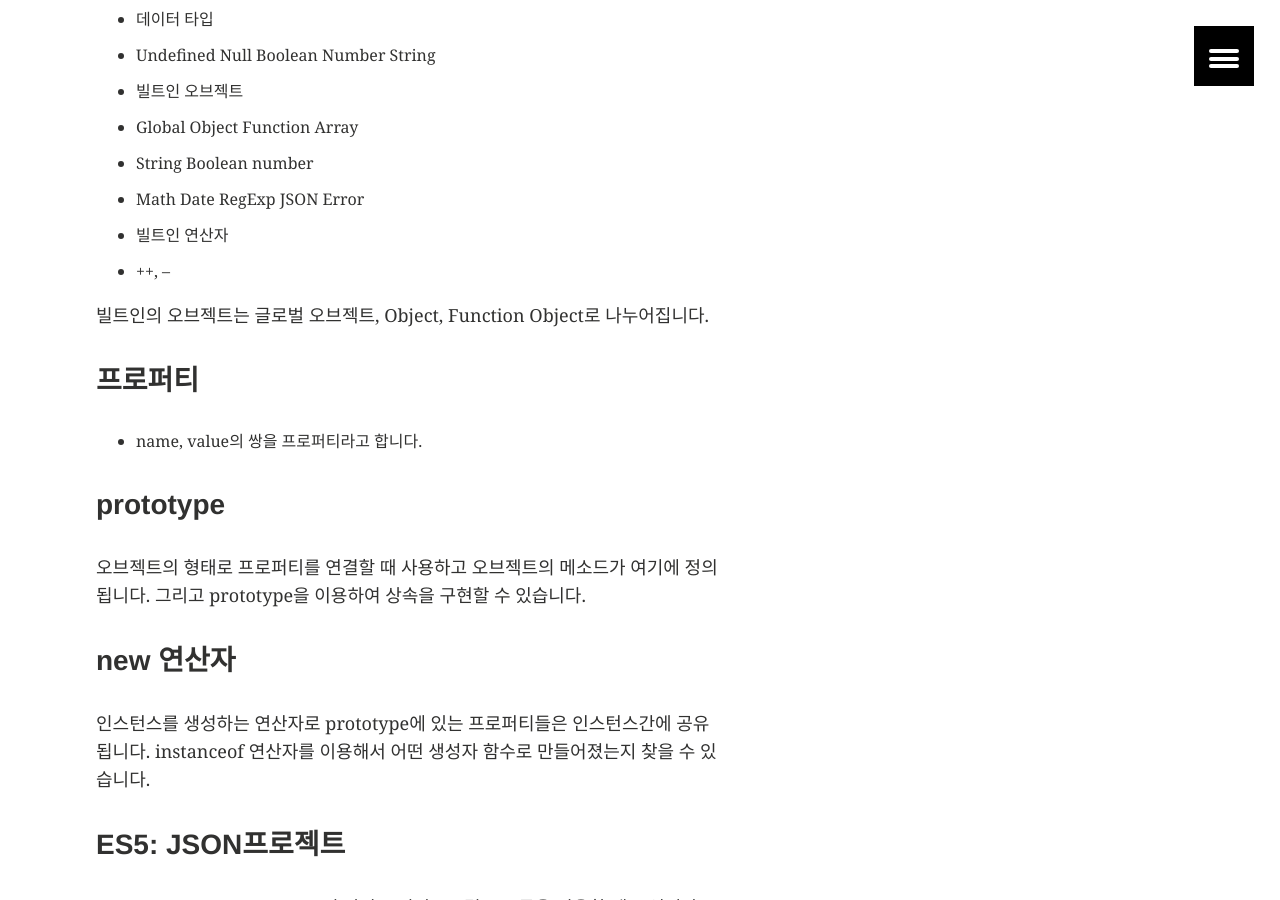
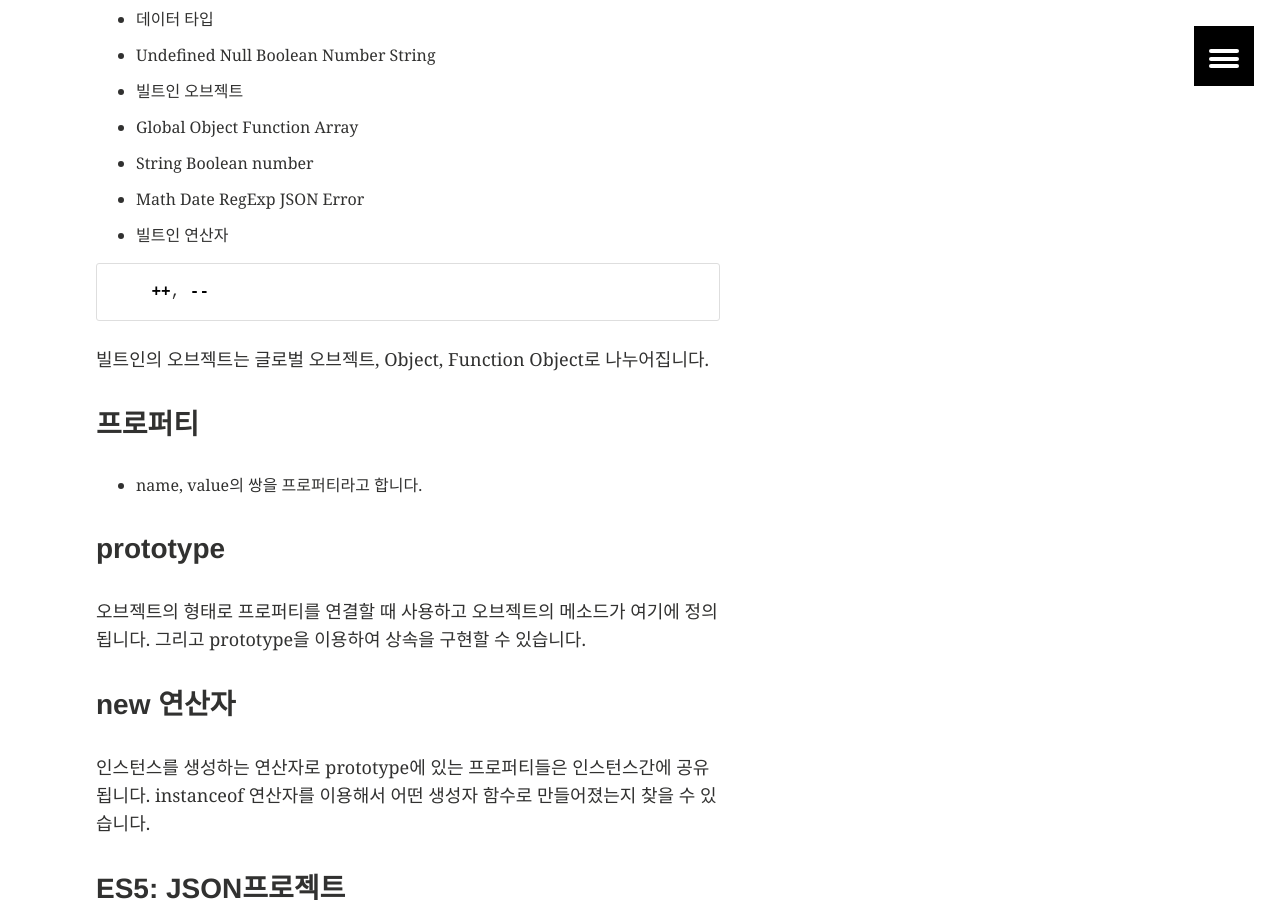
Before and after one commit to kbs0327/blog, a Jekyll site: the page built from _posts/2015-04-18-javascript.markdown, in a window 1280 px wide and 900 px high, scrolled down 1785 px. Built offline with Jekyll 4.4.1, drawn with Linux system fonts in a browser that asks for light colours.

Commit message:
연산자 수

```diff
--- a/_posts/2015-04-18-javascript.markdown
+++ b/_posts/2015-04-18-javascript.markdown
@@ -54,7 +54,9 @@ UI/UX를 표현하는 일이 많이 있고 웹 브라우저에서 돌아갑니
  - String Boolean number
  - Math Date RegExp JSON Error
 - 빌트인 연산자
- - ++, --
+{% highlight js %}
+    ++, --
+{% endhighlight %}
 
 빌트인의 오브젝트는 글로벌 오브젝트, Object, Function Object로 나누어집니다.
 
```
